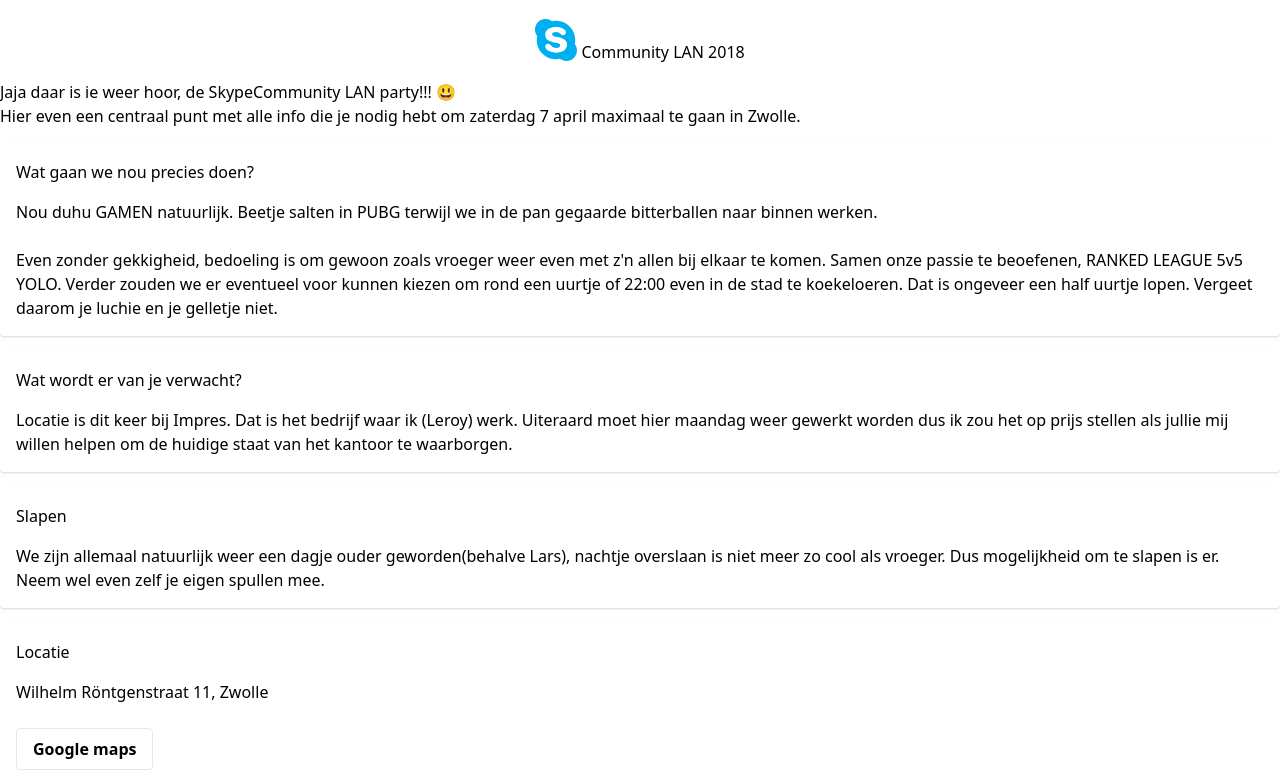
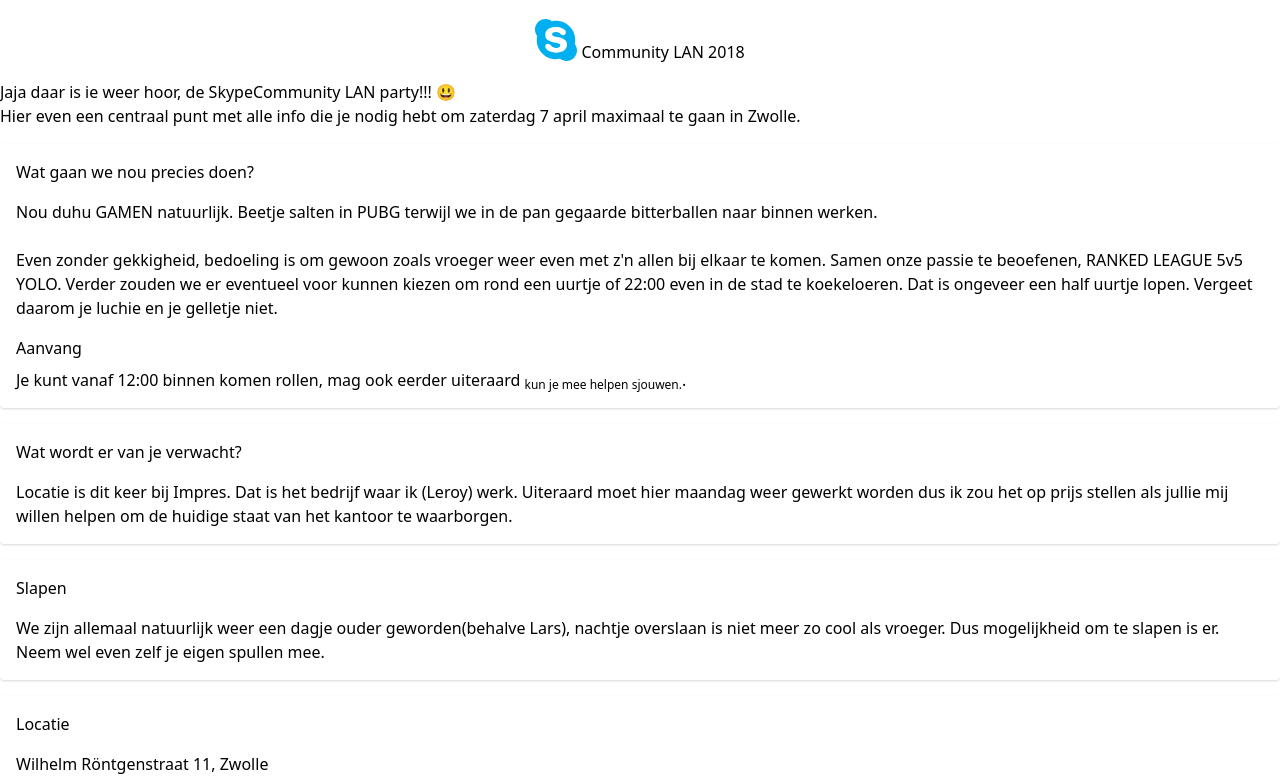
Before and after one commit to leroy/leroy.github.io, a plain HTML site: page lan/index.html in a window 1280 px wide. Shown: the top 780 px of the page. Drawn offline with nearby package versions, Linux system fonts and the light colour scheme; some packages are replaced by stand-ins of ours.

Commit message:
Added aanvang

```diff
--- a/lan/index.html
+++ b/lan/index.html
@@ -21,12 +21,17 @@
 		</p>
 		<section class="bg-white rounded shadow p-4">
 			<h2 class="text-grey-darkest mb-4">Wat gaan we nou precies doen?</h2>
-			<p>
+			<p class="mb-4">
 				Nou duhu GAMEN natuurlijk. Beetje salten in PUBG terwijl we in de pan gegaarde bitterballen naar binnen werken.
 				<br>
 				<br> Even zonder gekkigheid, bedoeling is om gewoon zoals vroeger weer even met z'n allen bij elkaar te komen. Samen onze
 				passie te beoefenen, RANKED LEAGUE 5v5 YOLO. Verder zouden we er eventueel voor kunnen kiezen om rond een uurtje of 22:00
 				even in de stad te koekeloeren. Dat is ongeveer een half uurtje lopen. Vergeet daarom je luchie en je gelletje niet.
+			</p>
+
+			<h3 class="text-grey-darkest mb-2">Aanvang</h3>
+			<p>
+				Je kunt vanaf 12:00 binnen komen rollen, mag ook eerder uiteraard <sub>kun je mee helpen sjouwen.</sub>.
 			</p>
 		</section>
 
```
